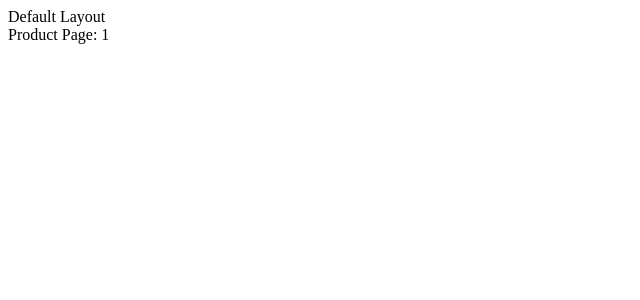
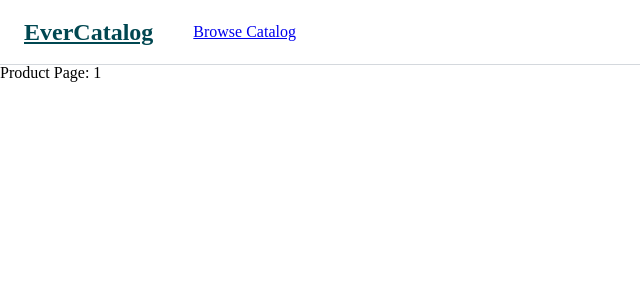
Before and after one commit to mar-sh/e-vermos-fe-assessment, a Nuxt app: page /product/1 in a window 1280 px wide. Shown: the top 300 px of the page, without its empty margins (0-640 px from the left). Built offline with nearby package versions, Linux system fonts and the light colour scheme.

Commit message:
add reset css, add basic header component

```diff
--- /dev/null
+++ b/assets/reset.css
@@ -0,0 +1,129 @@
+html,
+body,
+div,
+span,
+applet,
+object,
+iframe,
+h1,
+h2,
+h3,
+h4,
+h5,
+h6,
+p,
+blockquote,
+pre,
+a,
+abbr,
+acronym,
+address,
+big,
+cite,
+code,
+del,
+dfn,
+em,
+img,
+ins,
+kbd,
+q,
+s,
+samp,
+small,
+strike,
+strong,
+sub,
+sup,
+tt,
+var,
+b,
+u,
+i,
+center,
+dl,
+dt,
+dd,
+ol,
+ul,
+li,
+fieldset,
+form,
+label,
+legend,
+table,
+caption,
+tbody,
+tfoot,
+thead,
+tr,
+th,
+td,
+article,
+aside,
+canvas,
+details,
+embed,
+figure,
+figcaption,
+footer,
+header,
+hgroup,
+menu,
+nav,
+output,
+ruby,
+section,
+summary,
+time,
+mark,
+audio,
+video {
+  margin: 0;
+  padding: 0;
+  border: 0;
+  font-size: 100%;
+  font: inherit;
+  vertical-align: baseline;
+}
+/* HTML5 display-role reset for older browsers */
+article,
+aside,
+details,
+figcaption,
+figure,
+footer,
+header,
+hgroup,
+menu,
+nav,
+section {
+  display: block;
+}
+
+body {
+  line-height: 1;
+}
+
+ol,
+ul {
+  list-style: none;
+}
+
+blockquote,
+q {
+  quotes: none;
+}
+
+blockquote:before,
+blockquote:after,
+q:before,
+q:after {
+  content: '';
+  content: none;
+}
+
+table {
+  border-collapse: collapse;
+  border-spacing: 0;
+}
--- /dev/null
+++ b/components/HeaderDefault.vue
@@ -0,0 +1,150 @@
+<template>
+  <nav>
+    <!-- Desktop -->
+    <div class="desktop-nav">
+      <div class="navbar">
+        <div class="menu-container">
+          <!-- Main Menu -->
+          <div class="container-left">
+            <!-- Logo  -->
+            <div class="logo">
+              <nuxt-link class="logo-text" to="/"> EverCatalog </nuxt-link>
+            </div>
+
+            <!-- Menu -->
+            <ul class="nav-menu">
+              <li class="nav-item">
+                <nuxt-link to="/categories"> Browse Catalog </nuxt-link>
+              </li>
+            </ul>
+          </div>
+
+          <!-- Button show mobile -->
+          <div class="toggle-container">
+            <button class="toggle" style="background: #fff; border: none">
+              <svg
+                xmlns="http://www.w3.org/2000/svg"
+                fill="none"
+                viewBox="0 0 24 24"
+                stroke-width="1.5"
+                stroke="currentColor"
+                style="width: 1.5rem; height: 1.5rem"
+              >
+                <path
+                  stroke-linecap="round"
+                  stroke-linejoin="round"
+                  d="M3.75 6.75h16.5M3.75 12h16.5m-16.5 5.25h16.5"
+                />
+              </svg>
+            </button>
+          </div>
+        </div>
+      </div>
+    </div>
+
+    <!-- Mobile -->
+    <div class="mobile-nav">
+      <ul class="nav-menu">
+        <li class="nav-item">
+          <nuxt-link to="/categories"> Browse Catalog </nuxt-link>
+        </li>
+      </ul>
+    </div>
+  </nav>
+</template>
+
+<script>
+export default {
+  name: 'HeaderDefault',
+}
+</script>
+
+<style lang="scss">
+nav {
+  .desktop-nav {
+    background-color: #fff;
+    border-bottom: 1px solid #d4d8dd;
+
+    .navbar {
+      max-width: 80rem;
+      margin: 0 auto;
+
+      .menu-container {
+        display: flex;
+        justify-content: space-between;
+
+        .container-left {
+          display: flex;
+          margin-left: 1rem;
+
+          .logo {
+            display: flex;
+            align-items: center;
+            padding-top: 1.25rem;
+            padding-bottom: 1.25rem;
+            padding-left: 0.5rem;
+            padding-right: 0.5rem;
+            margin-right: 2rem;
+
+            .logo-text {
+              font-weight: bold;
+              font-size: 24px;
+              color: #004751;
+            }
+          }
+
+          .nav-menu {
+            display: none;
+          }
+        }
+
+        .toggle-container {
+          display: flex;
+          align-items: center;
+        }
+      }
+    }
+  }
+
+  .mobile-nav {
+    display: block;
+    margin-bottom: 20px;
+    border-bottom: 1px solid #d4d8dd;
+
+    .nav-menu {
+      .nav-item {
+        display: block;
+        padding-top: 0.5rem;
+        padding-right: 1rem;
+        padding-bottom: 0.5rem;
+        padding-left: 1rem;
+      }
+    }
+  }
+}
+
+@media only screen and (min-width: 768px) {
+  nav {
+    .desktop-nav {
+      .navbar {
+        .menu-container {
+          .container-left {
+            .nav-menu {
+              display: flex;
+              align-items: center;
+            }
+          }
+
+          .toggle-container {
+            display: none;
+          }
+        }
+      }
+    }
+
+    .mobile-nav {
+      display: none;
+    }
+  }
+}
+</style>
--- a/layouts/default.vue
+++ b/layouts/default.vue
@@ -1,14 +1,22 @@
 <template>
   <div class="page-wrapper">
-    Default Layout
+    <header-default></header-default>
     <nuxt></nuxt>
   </div>
 </template>
 
 <script>
+import HeaderDefault from '@/components/HeaderDefault.vue'
+
 export default {
   name: 'DefaultLayout',
+
+  components: {
+    HeaderDefault,
+  },
 }
 </script>
 
-<style></style>
+<style lang="scss">
+
+</style>
--- a/nuxt.config.js
+++ b/nuxt.config.js
@@ -15,7 +15,7 @@ export default {
   },
 
   // Global CSS: https://go.nuxtjs.dev/config-css
-  css: [],
+  css: ['@/assets/reset.css'],
 
   // Plugins to run before rendering page: https://go.nuxtjs.dev/config-plugins
   plugins: [],
```
